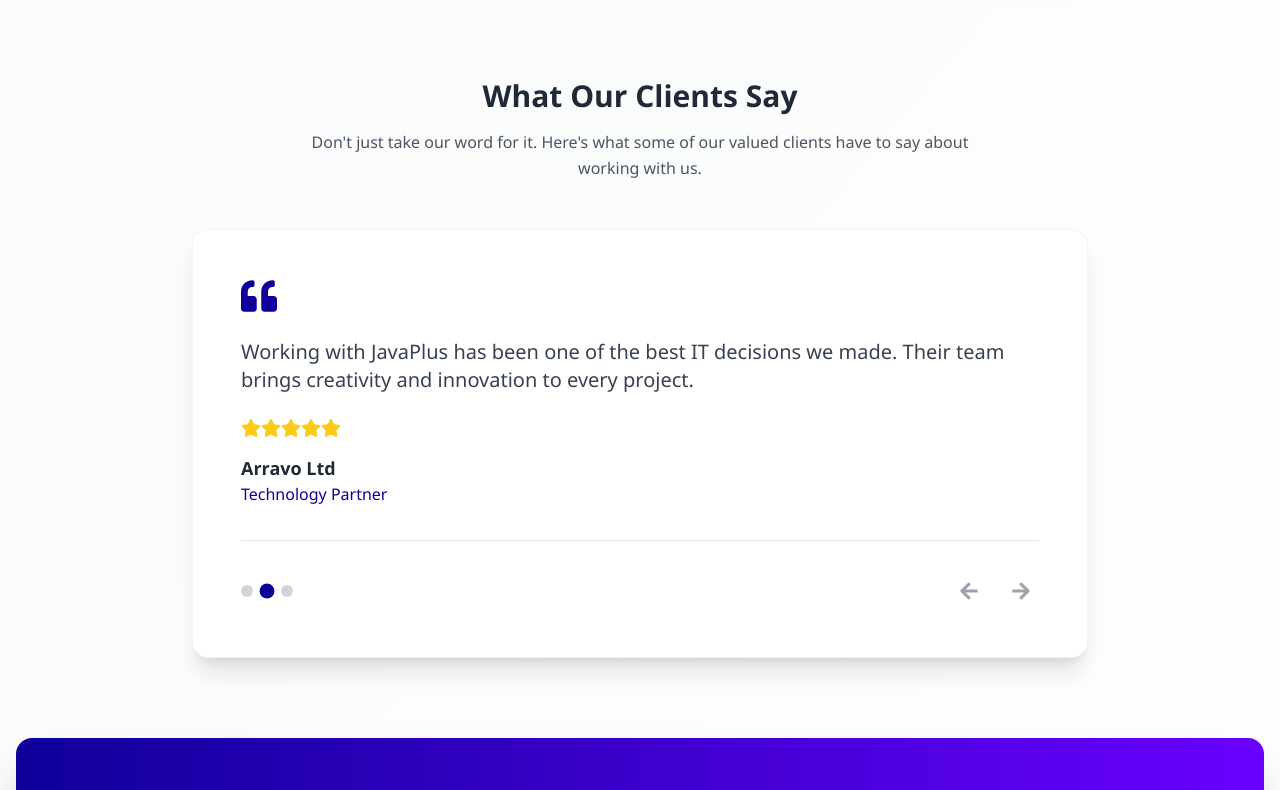
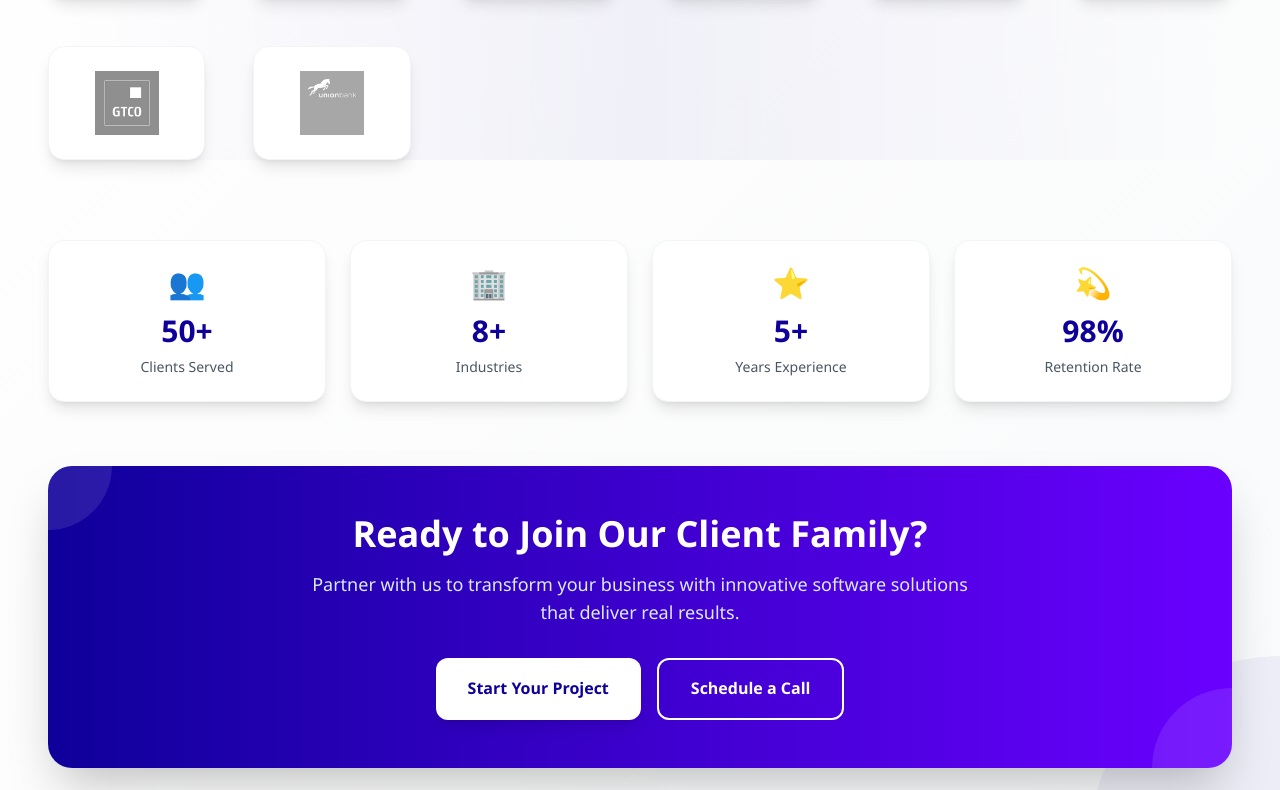
Before and after one commit to IbrahimMalgwi/ganzymalgwitechnologies, a React (Create React App) app: page / in a window 1280 px wide. Shown: the part 7960-8750 px from the top of the page. Built offline with nearby package versions, Linux system fonts and the light colour scheme.

Commit message:
Refactored client section

```diff
--- a/src/components/sections/Clients.jsx
+++ b/src/components/sections/Clients.jsx
@@ -1,69 +1,22 @@
 // src/components/sections/Clients.jsx
-import React, { useState, useEffect } from 'react';
+import React from 'react';
 import SectionTitle from '../common/SectionTitle';
 import { clients } from '../../data/clients';
-import { FaQuoteLeft, FaStar, FaArrowLeft, FaArrowRight } from 'react-icons/fa';
 
 const Clients = () => {
-    const [activeTestimonial, setActiveTestimonial] = useState(0);
-    const [isAutoPlaying, setIsAutoPlaying] = useState(true);
-
-    const testimonials = [
-        {
-            name: "GTI Microfinance",
-            role: "Financial Services",
-            content: "JavaPlus delivered an exceptional banking platform that transformed our digital operations. Their expertise in fintech solutions is unmatched.",
-            rating: 5
-        },
-        {
-            name: "Arravo Ltd",
-            role: "Technology Partner",
-            content: "Working with JavaPlus has been one of the best IT decisions we made. Their team brings creativity and innovation to every project.",
-            rating: 5
-        },
-        {
-            name: "Union Bank",
-            role: "Banking Institution",
-            content: "The custom software solutions provided by JavaPlus have significantly improved our operational efficiency and customer experience.",
-            rating: 5
-        }
-    ];
-
-    useEffect(() => {
-        if (!isAutoPlaying) return;
-
-        const timer = setInterval(() => {
-            setActiveTestimonial(prev => (prev + 1) % testimonials.length);
-        }, 5000);
-
-        return () => clearInterval(timer);
-    }, [isAutoPlaying, testimonials.length]);
-
-    const nextTestimonial = () => {
-        setActiveTestimonial(prev => (prev + 1) % testimonials.length);
-        setIsAutoPlaying(false);
-        setTimeout(() => setIsAutoPlaying(true), 10000);
-    };
-
-    const prevTestimonial = () => {
-        setActiveTestimonial(prev => (prev - 1 + testimonials.length) % testimonials.length);
-        setIsAutoPlaying(false);
-        setTimeout(() => setIsAutoPlaying(true), 10000);
-    };
-
     return (
-        <section id="clients" className="section-padding bg-gradient-to-br from-gray-50 to-white relative overflow-hidden">
+        <section id="clients" className="section-padding bg-gradient-to-br from-white to-gray-50 relative overflow-hidden">
             {/* Background Elements */}
             <div className="absolute top-0 left-0 w-72 h-72 bg-[#0F009A] opacity-5 rounded-full -translate-x-36 -translate-y-36"></div>
             <div className="absolute bottom-0 right-0 w-96 h-96 bg-[#0F009A] opacity-5 rounded-full translate-x-48 translate-y-48"></div>
 
-            <div className="container-custom relative z-10">
+            <div className="max-w-7xl mx-auto px-4 sm:px-6 lg:px-8 relative z-10">
                 {/* Header Section */}
                 <div className="text-center mb-16">
                     <SectionTitle
                         tag="TRUSTED PARTNERS"
-                        title="Clients We've Worked With"
-                        description="We're proud to collaborate with industry leaders and innovative startups alike, delivering exceptional software solutions that drive success."
+                        title="Our Valued Clients"
+                        description="We're proud to collaborate with industry leaders and innovative organizations across various sectors, delivering exceptional software solutions that drive success."
                         centered
                     />
                 </div>
@@ -71,33 +24,32 @@ const Clients = () => {
                 {/* Client Logos Grid */}
                 <div className="relative">
                     {/* Animated Background Effect */}
-                    <div className="absolute inset-0 bg-gradient-to-r from-transparent via-[#0F009A]/5 to-transparent animate-pulse-slow"></div>
+                    <div className="absolute inset-0 bg-gradient-to-r from-transparent via-[#0F009A]/5 to-transparent"></div>
 
-                    <div className="grid grid-cols-2 md:grid-cols-4 lg:grid-cols-8 gap-6 lg:gap-8 items-center relative z-10">
+                    <div className="grid grid-cols-2 md:grid-cols-4 lg:grid-cols-6 gap-8 lg:gap-12 items-center relative z-10">
                         {clients.map((client, index) => (
                             <div
                                 key={client.id}
                                 className="group relative flex justify-center"
-                                style={{ animationDelay: `${index * 100}ms` }}
                             >
-                                {/* Hover Effect Container */}
-                                <div className="relative p-4 bg-white rounded-2xl shadow-lg border border-gray-100 hover:shadow-2xl transition-all duration-500 transform hover:-translate-y-2 hover:scale-105">
+                                {/* Client Logo Card */}
+                                <div className="relative p-6 bg-white rounded-2xl shadow-lg border border-gray-100 hover:shadow-2xl transition-all duration-500 transform hover:-translate-y-2 hover:scale-105 w-full max-w-48">
                                     {/* Client Logo */}
                                     <img
                                         src={client.logo}
                                         alt={client.name}
-                                        className="h-12 lg:h-16 w-auto object-contain grayscale group-hover:grayscale-0 transition-all duration-500 opacity-80 group-hover:opacity-100"
+                                        className="h-12 lg:h-16 w-auto object-contain grayscale group-hover:grayscale-0 transition-all duration-500 opacity-70 group-hover:opacity-100 mx-auto"
                                     />
 
                                     {/* Hover Overlay */}
                                     <div className="absolute inset-0 bg-gradient-to-br from-[#0F009A] to-[#6A00FF] opacity-0 group-hover:opacity-5 rounded-2xl transition-opacity duration-300"></div>
 
                                     {/* Client Name Tooltip */}
-                                    <div className="absolute -bottom-2 left-1/2 transform -translate-x-1/2 translate-y-full opacity-0 group-hover:opacity-100 transition-all duration-300 pointer-events-none">
-                                        <div className="bg-gray-900 text-white text-xs font-medium px-2 py-1 rounded whitespace-nowrap">
+                                    <div className="absolute -bottom-2 left-1/2 transform -translate-x-1/2 translate-y-full opacity-0 group-hover:opacity-100 transition-all duration-300 pointer-events-none z-20">
+                                        <div className="bg-gray-900 text-white text-sm font-medium px-3 py-2 rounded-lg whitespace-nowrap shadow-lg">
                                             {client.name}
+                                            <div className="absolute -top-1 left-1/2 transform -translate-x-1/2 w-2 h-2 bg-gray-900 rotate-45"></div>
                                         </div>
-                                        <div className="w-2 h-2 bg-gray-900 rotate-45 absolute -top-1 left-1/2 transform -translate-x-1/2"></div>
                                     </div>
                                 </div>
                             </div>
@@ -105,120 +57,49 @@ const Clients = () => {
                     </div>
                 </div>
 
-                {/* Testimonials Section */}
-                <div className="mt-20 lg:mt-24">
-                    <div className="text-center mb-12">
-                        <h3 className="text-2xl lg:text-3xl font-bold text-gray-800 mb-4">
-                            What Our Clients Say
-                        </h3>
-                        <p className="text-gray-600 max-w-2xl mx-auto">
-                            Don't just take our word for it. Here's what some of our valued clients have to say about working with us.
-                        </p>
-                    </div>
-
-                    {/* Testimonial Carousel */}
-                    <div className="max-w-4xl mx-auto">
-                        <div className="relative bg-white rounded-2xl shadow-xl border border-gray-100 p-8 lg:p-12">
-                            {/* Quote Icon */}
-                            <div className="text-[#0F009A] text-4xl mb-6">
-                                <FaQuoteLeft />
-                            </div>
-
-                            {/* Testimonial Content */}
-                            <div className="relative overflow-hidden">
-                                {testimonials.map((testimonial, index) => (
-                                    <div
-                                        key={index}
-                                        className={`transition-all duration-500 ease-in-out ${
-                                            index === activeTestimonial
-                                                ? 'opacity-100 translate-x-0'
-                                                : 'opacity-0 absolute inset-0 translate-x-8'
-                                        }`}
-                                    >
-                                        <p className="text-lg lg:text-xl text-gray-700 leading-relaxed mb-6">
-                                            {testimonial.content}
-                                        </p>
-
-                                        {/* Rating Stars */}
-                                        <div className="flex items-center mb-4">
-                                            {[...Array(testimonial.rating)].map((_, i) => (
-                                                <FaStar key={i} className="text-yellow-400 w-5 h-5" />
-                                            ))}
-                                        </div>
-
-                                        {/* Client Info */}
-                                        <div>
-                                            <div className="font-bold text-gray-800 text-lg">
-                                                {testimonial.name}
-                                            </div>
-                                            <div className="text-[#0F009A] font-medium">
-                                                {testimonial.role}
-                                            </div>
-                                        </div>
-                                    </div>
-                                ))}
-                            </div>
-
-                            {/* Navigation Controls */}
-                            <div className="flex items-center justify-between mt-8 pt-8 border-t border-gray-200">
-                                {/* Dots Indicator */}
-                                <div className="flex space-x-2">
-                                    {testimonials.map((_, index) => (
-                                        <button
-                                            key={index}
-                                            onClick={() => {
-                                                setActiveTestimonial(index);
-                                                setIsAutoPlaying(false);
-                                                setTimeout(() => setIsAutoPlaying(true), 10000);
-                                            }}
-                                            className={`w-3 h-3 rounded-full transition-all duration-300 ${
-                                                index === activeTestimonial
-                                                    ? 'bg-[#0F009A] scale-125'
-                                                    : 'bg-gray-300 hover:bg-gray-400'
-                                            }`}
-                                            aria-label={`Go to testimonial ${index + 1}`}
-                                        />
-                                    ))}
+                {/* Stats Section */}
+                <div className="grid grid-cols-2 lg:grid-cols-4 gap-6 mt-20">
+                    {[
+                        { number: '50+', label: 'Clients Served', icon: '👥' },
+                        { number: '8+', label: 'Industries', icon: '🏢' },
+                        { number: '5+', label: 'Years Experience', icon: '⭐' },
+                        { number: '98%', label: 'Retention Rate', icon: '💫' }
+                    ].map((stat, index) => (
+                        <div key={index} className="text-center group">
+                            <div className="bg-white rounded-2xl p-6 shadow-lg border border-gray-100 hover:shadow-xl transition-all duration-300 transform hover:-translate-y-1">
+                                <div className="text-3xl mb-3">{stat.icon}</div>
+                                <div className="text-2xl lg:text-3xl font-bold text-[#0F009A] mb-2">
+                                    {stat.number}
                                 </div>
-
-                                {/* Navigation Arrows */}
-                                <div className="flex space-x-4">
-                                    <button
-                                        onClick={prevTestimonial}
-                                        className="p-2 text-gray-400 hover:text-[#0F009A] transition-colors duration-300"
-                                        aria-label="Previous testimonial"
-                                    >
-                                        <FaArrowLeft className="w-5 h-5" />
-                                    </button>
-                                    <button
-                                        onClick={nextTestimonial}
-                                        className="p-2 text-gray-400 hover:text-[#0F009A] transition-colors duration-300"
-                                        aria-label="Next testimonial"
-                                    >
-                                        <FaArrowRight className="w-5 h-5" />
-                                    </button>
+                                <div className="text-gray-600 font-medium text-sm">
+                                    {stat.label}
                                 </div>
                             </div>
                         </div>
-                    </div>
+                    ))}
                 </div>
 
                 {/* CTA Section */}
-                <div className="text-center mt-16 lg:mt-20">
-                    <div className="bg-gradient-to-r from-[#0F009A] to-[#6A00FF] rounded-2xl p-8 lg:p-12 text-white shadow-2xl">
-                        <h3 className="text-2xl lg:text-3xl font-bold mb-4">
-                            Ready to Join Our Growing List of Happy Clients?
-                        </h3>
-                        <p className="text-blue-100 mb-6 max-w-2xl mx-auto">
-                            Let's discuss how we can help transform your business with our innovative software solutions.
-                        </p>
-                        <div className="flex flex-col sm:flex-row gap-4 justify-center">
-                            <button className="bg-white text-[#0F009A] px-8 py-3 rounded-lg font-semibold hover:bg-gray-100 transform hover:scale-105 transition-all duration-300">
-                                Start Your Project
-                            </button>
-                            <button className="border-2 border-white text-white px-8 py-3 rounded-lg font-semibold hover:bg-white hover:text-[#0F009A] transition-all duration-300">
-                                View Case Studies
-                            </button>
+                <div className="text-center mt-16">
+                    <div className="bg-gradient-to-r from-[#0F009A] to-[#6A00FF] rounded-3xl p-12 text-white shadow-2xl relative overflow-hidden">
+                        <div className="absolute top-0 left-0 w-32 h-32 bg-white/10 rounded-full -translate-x-16 -translate-y-16"></div>
+                        <div className="absolute bottom-0 right-0 w-40 h-40 bg-white/10 rounded-full translate-x-20 translate-y-20"></div>
+
+                        <div className="relative z-10">
+                            <h3 className="text-2xl lg:text-4xl font-bold mb-4">
+                                Ready to Join Our Client Family?
+                            </h3>
+                            <p className="text-blue-100 text-lg mb-8 max-w-2xl mx-auto">
+                                Partner with us to transform your business with innovative software solutions that deliver real results.
+                            </p>
+                            <div className="flex flex-col sm:flex-row gap-4 justify-center">
+                                <button className="bg-white text-[#0F009A] px-8 py-4 rounded-xl font-semibold hover:bg-gray-50 transform hover:scale-105 transition-all duration-300 shadow-lg">
+                                    Start Your Project
+                                </button>
+                                <button className="border-2 border-white text-white px-8 py-4 rounded-xl font-semibold hover:bg-white hover:text-[#0F009A] transition-all duration-300">
+                                    Schedule a Call
+                                </button>
+                            </div>
                         </div>
                     </div>
                 </div>
```
